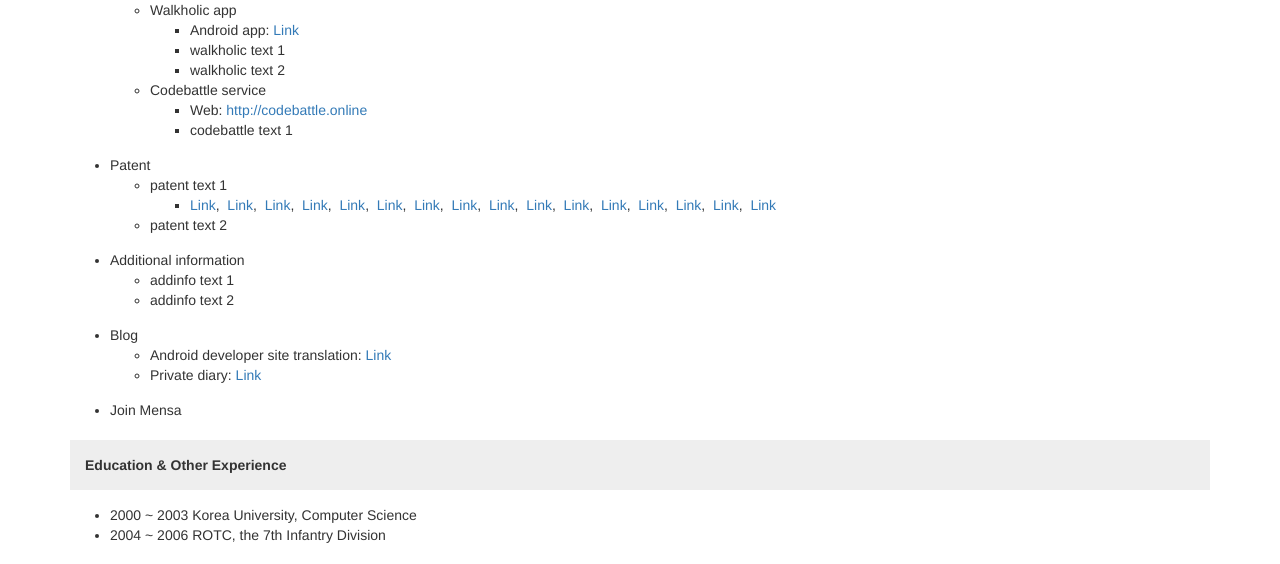
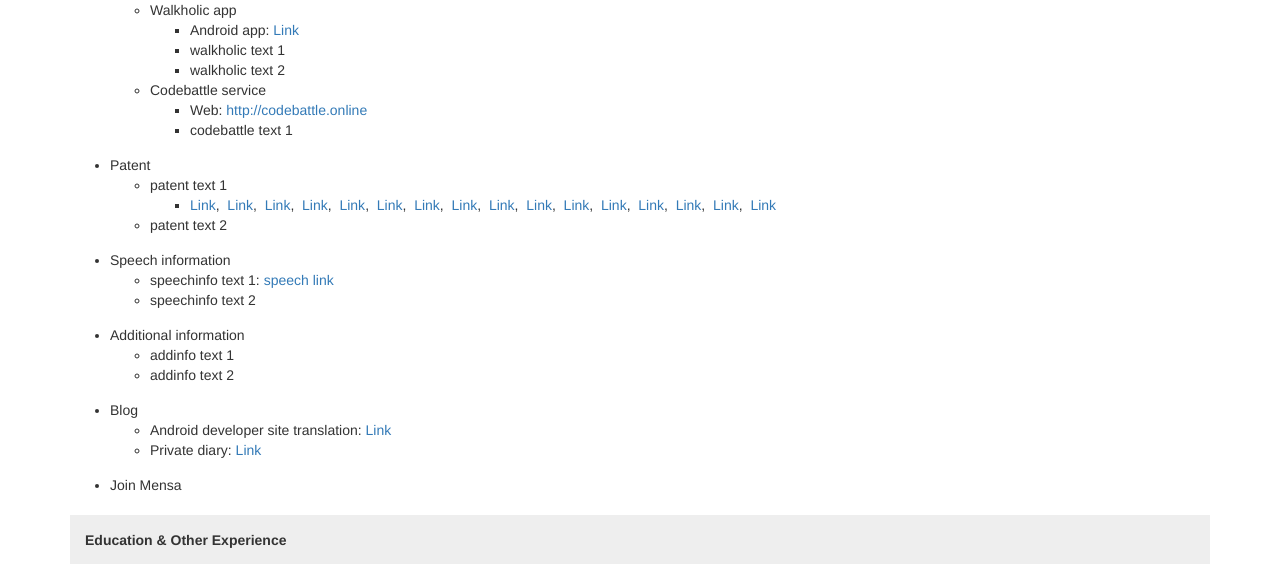
Before and after one commit to tedkim81/iamted, a Django app: page / in a window 1280 px wide. Shown: the part 1890-2454 px from the top of the page. Before the commit the page ends 2433 px from the top, so only its background shows below. Run offline with Django 3.2, Linux system fonts and the light colour scheme; some libraries are stand-ins or nearby versions.

Commit message:
Add speech

```diff
--- a/app/templates/profile.html
+++ b/app/templates/profile.html
@@ -298,6 +298,12 @@
 					<li>{% trans "patent text 2" %}</li>
 				</ul>
 			</li>
+			<li class="cont-li">{% trans "Speech information" %}
+				<ul>
+					<li>{% trans "speechinfo text 1" %}: <a href="https://youtu.be/6mlzvMyvuZc" target="_blank">{% trans "speech link" %}</a></li>
+					<li>{% trans "speechinfo text 2" %}</li>
+				</ul>
+			</li>
 			<li class="cont-li">{% trans "Additional information" %}
 				<ul>
 					<li>{% trans "addinfo text 1" %}</li>
```
Also changed, not shown: locale/en/LC_MESSAGES/django.po, locale/ko/LC_MESSAGES/django.po, 2 other files.
